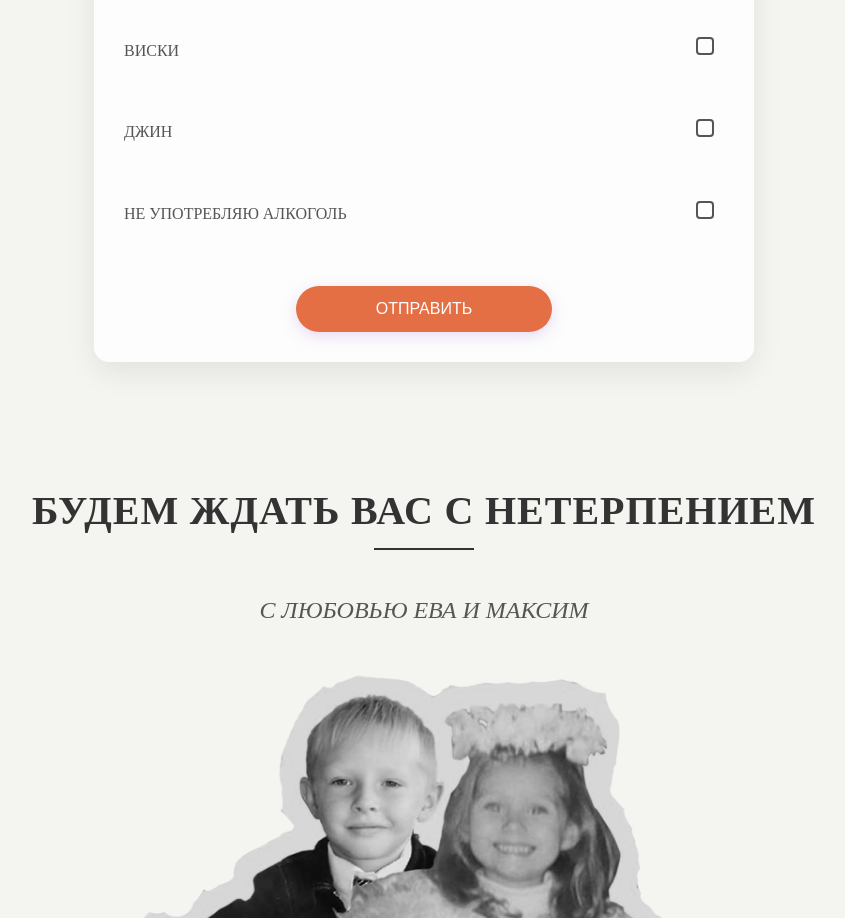
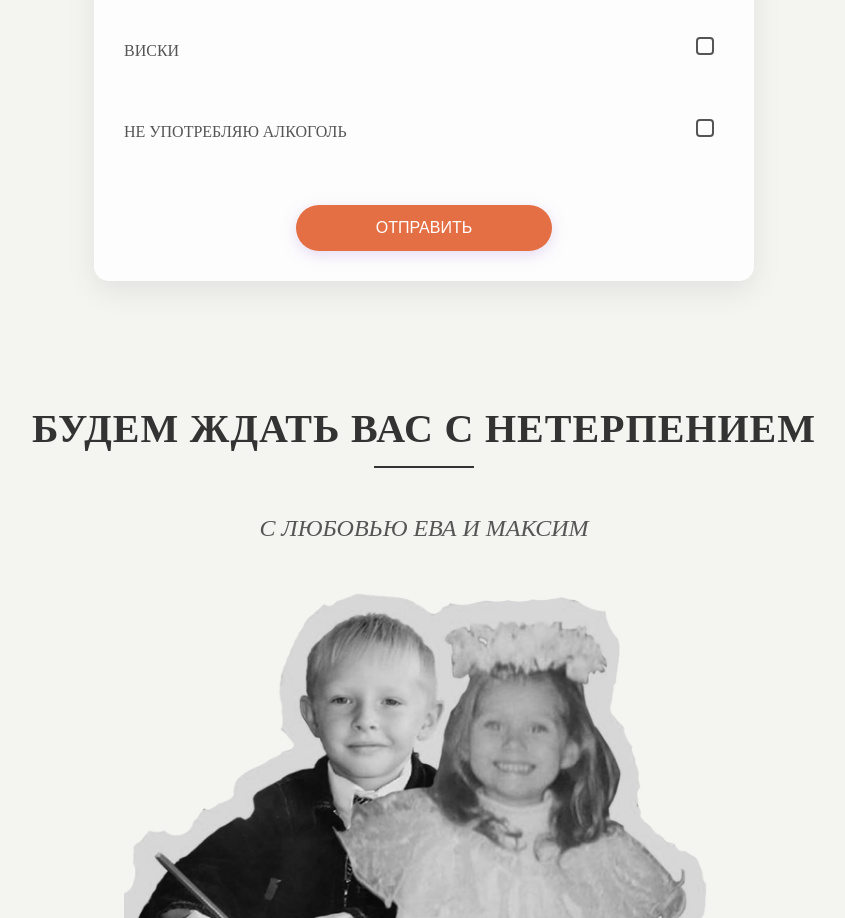
Before and after one commit to VluDs404/VluDs404.github.io, a plain HTML site: page index.html in a window 1280 px wide. Shown: the part 7222-8140 px from the top of the page, without its empty margins (216-1061 px from the left). Drawn offline with nearby package versions, Linux system fonts and the light colour scheme.

Commit message:
Update index.html

```diff
--- a/index.html
+++ b/index.html
@@ -137,10 +137,6 @@
                     <label for="champagne">Виски</label><br />
                 </div>
                 <div class="option-item">
-                    <input type="checkbox" id="gin" name="gin" value="Gin" />
-                    <label for="champagne">Джин</label><br />
-                </div>
-                <div class="option-item">
                     <input type="checkbox" id="noalc" name="noalc" value="Noalc" />
                     <label for="champagne">Не употребляю алкоголь</label><br />
                 </div>
```
